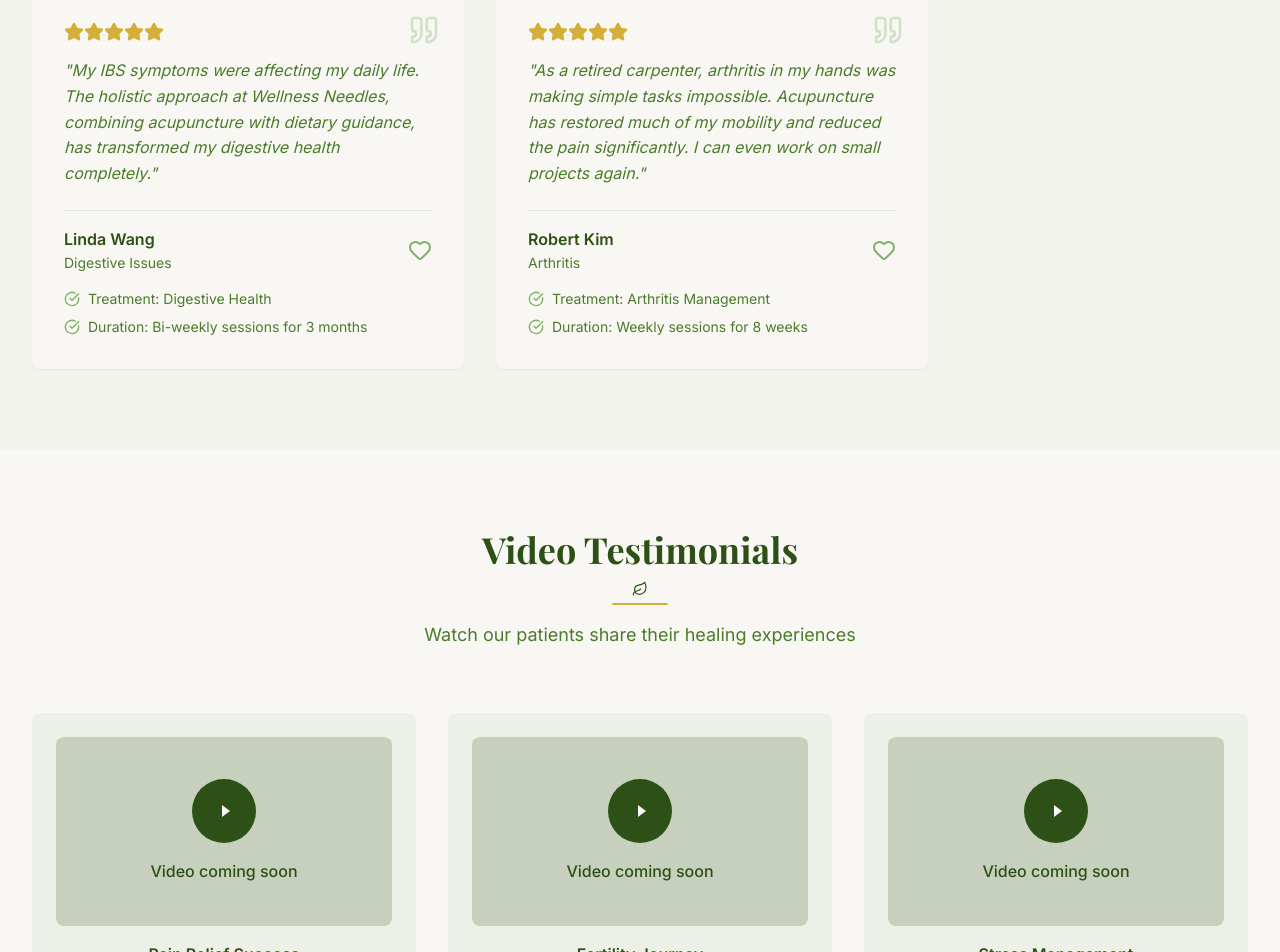
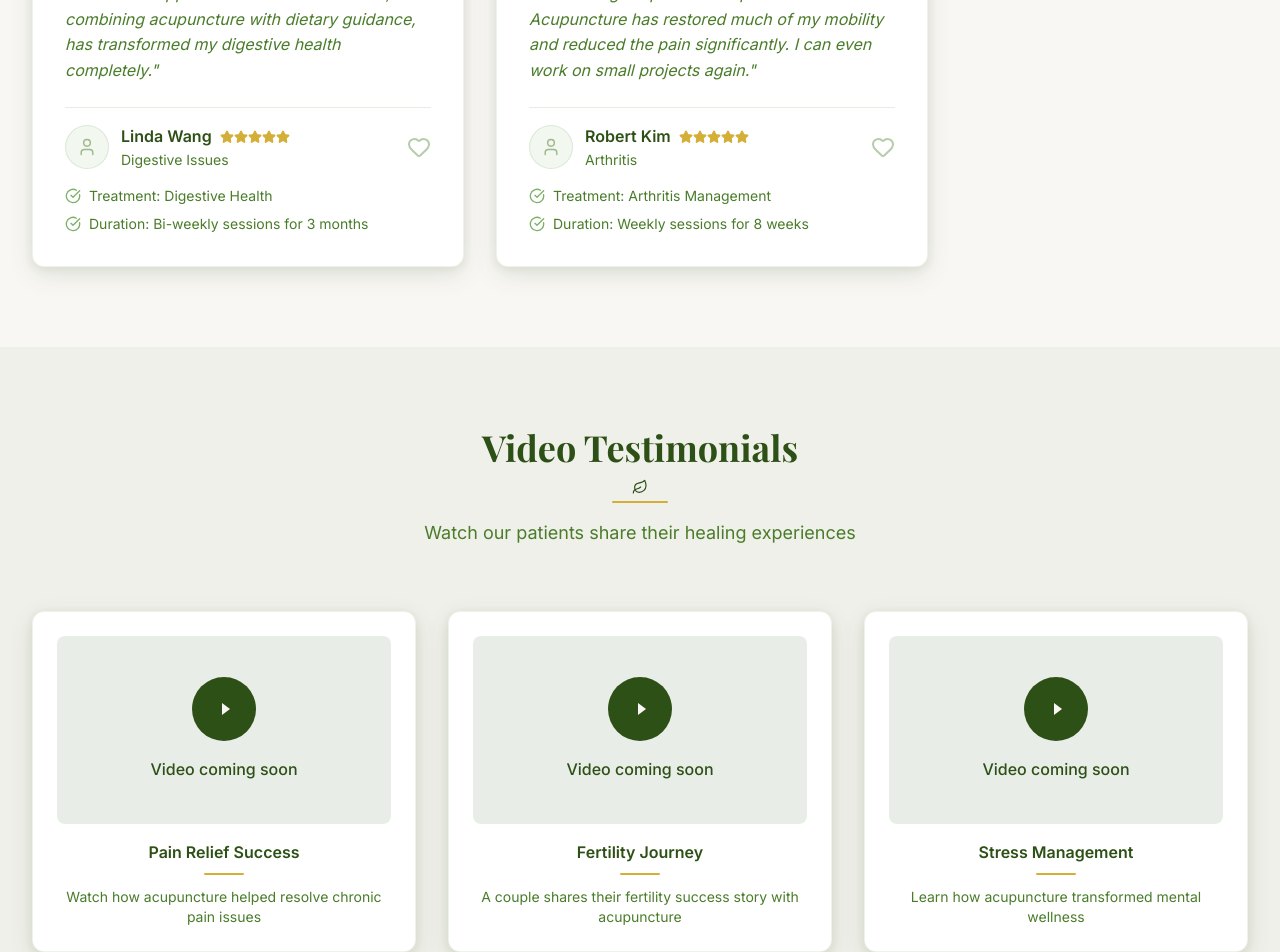
Before and after one commit to hbacalso1229/wellness-needles, a Next.js app: page /testimonials in a window 1280 px wide. Shown: the part 2600-3552 px from the top of the page. Built offline with nearby package versions, Linux system fonts and the light colour scheme; no server answers.

Commit message:
Polish testimonials cards and keep sticky Share sidebar with brand chrome

```diff
--- a/src/app/testimonials/page.tsx
+++ b/src/app/testimonials/page.tsx
@@ -1,6 +1,6 @@
 'use client'
 
-import { Star, Quote, Heart, CheckCircle } from 'lucide-react'
+import { Star, Quote, Heart, CheckCircle, User } from 'lucide-react'
 import { CTAButton, DecorativeImageCard, HeroSection, SectionHeading } from '../../features'
 import { BookingCtaButton } from '@/components/BookingCtaButton'
 import { useBookingCtaHref } from '@/hooks/useBookingCtaHref'
@@ -140,14 +140,14 @@ export default function Testimonials() {
       </section>
 
       {/* Testimonials Grid */}
-      <section className="py-20 bg-accent/5">
+      <section className="py-20 bg-cream">
         <div className="max-w-7xl mx-auto px-4 sm:px-6 lg:px-8">
           <SectionHeading
             title="Success Stories"
             subtitle="Illustrative examples of common treatment journeys"
             className="text-center mb-4"
           />
-          <p className="mb-16 max-w-3xl mx-auto text-sm text-secondary bg-cream/80 border border-accent/20 rounded-lg px-4 py-3 text-center">
+          <p className="mb-16 max-w-3xl mx-auto text-sm text-secondary bg-white border border-accent/20 rounded-lg px-4 py-3 text-center shadow-[0_4px_12px_rgba(45,80,22,0.06)]">
             These stories are illustrative examples for educational purposes and are not attributed
             to verified patients. Genuine reviews will be published here once consent is obtained.
           </p>
@@ -157,15 +157,11 @@ export default function Testimonials() {
               {/* Mobile: horizontal scroll carousel | md: 2-col */}
               <div className="flex gap-5 overflow-x-auto snap-x snap-mandatory pb-4 -mx-4 px-4 sm:-mx-6 sm:px-6 md:mx-0 md:px-0 md:grid md:grid-cols-2 md:overflow-visible md:pb-0 md:gap-8">
                 {testimonials.map((testimonial, index) => (
-                  <div key={index} className="snap-start shrink-0 w-[80vw] sm:w-[55vw] md:w-auto bg-cream rounded-lg p-8 shadow-sm relative card-emboss">
+                  <div
+                    key={index}
+                    className="group snap-start shrink-0 w-[80vw] sm:w-[55vw] md:w-auto relative bg-white rounded-xl p-8 border border-accent/15 shadow-[0_8px_24px_rgba(45,80,22,0.12),0_2px_8px_rgba(45,80,22,0.08)] transition-all duration-300 motion-safe:hover:-translate-y-1 motion-safe:active:-translate-y-0.5 hover:border-primary/25 hover:shadow-[0_14px_32px_rgba(45,80,22,0.18),0_4px_12px_rgba(45,80,22,0.1)]"
+                  >
                     <Quote className="absolute top-6 right-6 w-8 h-8 text-accent/30" />
-
-                    {/* Rating */}
-                    <div className="flex items-center mb-4">
-                      {[...Array(testimonial.rating)].map((_, i) => (
-                        <Star key={i} className="w-5 h-5 text-gold fill-current" />
-                      ))}
-                    </div>
 
                     {/* Testimonial Text */}
                     <p className="text-secondary mb-6 italic">
@@ -174,16 +170,31 @@ export default function Testimonials() {
 
                     {/* Patient Info */}
                     <div className="border-t border-accent/20 pt-4">
-                      <div className="flex items-center justify-between">
-                        <div>
-                          <h4 className="font-semibold text-primary">
+                      <div className="flex items-center justify-between gap-3">
+                        <div className="flex min-w-0 items-center gap-3">
+                          <div
+                            className="flex h-11 w-11 shrink-0 items-center justify-center rounded-full bg-accent/10 border border-accent/20"
+                            aria-hidden="true"
+                          >
+                            <User className="h-5 w-5 text-secondary/50" strokeWidth={1.75} />
+                          </div>
+                          <div className="min-w-0">
+                            <div className="flex flex-wrap items-center gap-x-2 gap-y-1">
+                              <h4 className="font-semibold text-primary truncate">
                                 {testimonial.name}
                               </h4>
-                          <p className="text-sm text-secondary">
+                              <div className="flex items-center" aria-label={`${testimonial.rating} out of 5 stars`}>
+                                {[...Array(testimonial.rating)].map((_, i) => (
+                                  <Star key={i} className="w-3.5 h-3.5 text-gold fill-current" />
+                                ))}
+                              </div>
+                            </div>
+                            <p className="text-sm text-secondary truncate">
                               {testimonial.condition}
                             </p>
                           </div>
-                        <Heart className="w-6 h-6 text-accent" />
+                        </div>
+                        <Heart className="w-6 h-6 shrink-0 text-secondary/40 transition-colors duration-300 group-hover:text-accent" />
                       </div>
 
                       <div className="mt-4 space-y-2">
@@ -213,7 +224,7 @@ export default function Testimonials() {
             {/* Share CTA — below stories on mobile, sticky sidebar on desktop */}
             <aside className="w-full mt-8 lg:mt-0 p-5 rounded-xl bg-accent/15 shadow-lg shadow-primary/15 border border-accent/20 card-emboss lg:sticky lg:top-24">
               <h3 className="font-semibold text-base text-primary mb-2">
-                Share Your Success Story
+                Share your success story
               </h3>
               <p className="text-sm text-secondary mb-4">
                 Experienced healing through our treatments? We&apos;d love to hear your journey.
@@ -243,7 +254,7 @@ export default function Testimonials() {
       </section>
 
       {/* Video Testimonials Section */}
-      <section className="py-20 bg-cream">
+      <section className="py-20 bg-secondary/5">
         <div className="max-w-7xl mx-auto px-4 sm:px-6 lg:px-8">
           <SectionHeading
             title="Video Testimonials"
@@ -252,50 +263,37 @@ export default function Testimonials() {
 
           {/* Mobile: horizontal scroll carousel | md: 2-col | lg: 3-col */}
           <div className="flex gap-5 overflow-x-auto snap-x snap-mandatory pb-4 -mx-4 px-4 sm:-mx-6 sm:px-6 md:mx-0 md:px-0 md:grid md:grid-cols-2 md:overflow-visible md:pb-0 lg:grid-cols-3 md:gap-8">
-            <div className="snap-start shrink-0 w-[80vw] sm:w-[55vw] md:w-auto bg-accent/10 rounded-lg p-6 text-center card-emboss">
-              <div className="bg-primary/20 rounded-lg aspect-video mb-4 flex items-center justify-center">
+            {[
+              {
+                title: 'Pain Relief Success',
+                description: 'Watch how acupuncture helped resolve chronic pain issues',
+              },
+              {
+                title: 'Fertility Journey',
+                description: 'A couple shares their fertility success story with acupuncture',
+              },
+              {
+                title: 'Stress Management',
+                description: 'Learn how acupuncture transformed mental wellness',
+              },
+            ].map((video) => (
+              <div
+                key={video.title}
+                className="group snap-start shrink-0 w-[80vw] sm:w-[55vw] md:w-auto bg-white rounded-xl p-6 text-center border border-accent/15 shadow-[0_8px_24px_rgba(45,80,22,0.12),0_2px_8px_rgba(45,80,22,0.08)] transition-all duration-300 motion-safe:hover:-translate-y-1 motion-safe:active:-translate-y-0.5 hover:border-primary/25 hover:shadow-[0_14px_32px_rgba(45,80,22,0.18),0_4px_12px_rgba(45,80,22,0.1)]"
+              >
+                <div className="bg-primary/10 rounded-lg aspect-video mb-4 flex items-center justify-center">
                   <div className="text-center">
-                  <div className="w-16 h-16 bg-primary rounded-full flex items-center justify-center mx-auto mb-4">
-                    <div className="w-0 h-0 border-l-[8px] border-l-cream border-y-[6px] border-y-transparent ml-1"></div>
+                    <div className="w-16 h-16 bg-primary rounded-full flex items-center justify-center mx-auto mb-4 transition-transform duration-300 motion-safe:group-hover:scale-110">
+                      <div className="w-0 h-0 border-l-[8px] border-l-cream border-y-[6px] border-y-transparent ml-1" />
                     </div>
                     <p className="text-primary font-medium">Video coming soon</p>
                   </div>
                 </div>
-              <h3 className="font-semibold text-primary mb-2">Pain Relief Success</h3>
-              <p className="text-secondary text-sm">
-                Watch how acupuncture helped resolve chronic pain issues
-              </p>
+                <h3 className="font-semibold text-primary mb-2">{video.title}</h3>
+                <div className="mx-auto mb-3 h-0.5 w-10 rounded-full bg-gold" aria-hidden="true" />
+                <p className="text-secondary text-sm">{video.description}</p>
               </div>
-
-            <div className="snap-start shrink-0 w-[80vw] sm:w-[55vw] md:w-auto bg-accent/10 rounded-lg p-6 text-center card-emboss">
-              <div className="bg-primary/20 rounded-lg aspect-video mb-4 flex items-center justify-center">
-                <div className="text-center">
-                  <div className="w-16 h-16 bg-primary rounded-full flex items-center justify-center mx-auto mb-4">
-                    <div className="w-0 h-0 border-l-[8px] border-l-cream border-y-[6px] border-y-transparent ml-1"></div>
-                  </div>
-                  <p className="text-primary font-medium">Video coming soon</p>
-                </div>
-              </div>
-              <h3 className="font-semibold text-primary mb-2">Fertility Journey</h3>
-              <p className="text-secondary text-sm">
-                A couple shares their fertility success story with acupuncture
-              </p>
-            </div>
-
-            <div className="snap-start shrink-0 w-[80vw] sm:w-[55vw] md:w-auto bg-accent/10 rounded-lg p-6 text-center card-emboss">
-              <div className="bg-primary/20 rounded-lg aspect-video mb-4 flex items-center justify-center">
-                <div className="text-center">
-                  <div className="w-16 h-16 bg-primary rounded-full flex items-center justify-center mx-auto mb-4">
-                    <div className="w-0 h-0 border-l-[8px] border-l-cream border-y-[6px] border-y-transparent ml-1"></div>
-                  </div>
-                  <p className="text-primary font-medium">Video coming soon</p>
-                </div>
-              </div>
-              <h3 className="font-semibold text-primary mb-2">Stress Management</h3>
-              <p className="text-secondary text-sm">
-                Learn how acupuncture transformed mental wellness
-              </p>
-            </div>
+            ))}
           </div>
 
           {/* Swipe hint — mobile only */}
--- a/src/features/ui/DecorativeImageCard.tsx
+++ b/src/features/ui/DecorativeImageCard.tsx
@@ -77,7 +77,7 @@ export function DecorativeImageCard({
         // Wide tile frame; show the full collage (these assets are portrait — side space is expected).
         <div className="relative">
           <div
-            className={`relative flex h-80 w-full items-center justify-center rounded-xl overflow-hidden shadow-[0_8px_24px_rgba(45,80,22,0.12),0_2px_8px_rgba(45,80,22,0.08)] bg-white border-2 ${borderClass}`}
+            className={`relative flex h-80 w-full items-center justify-center rounded-xl overflow-hidden bg-white border-2 ${borderClass} shadow-[0_8px_24px_rgba(45,80,22,0.12),0_2px_8px_rgba(45,80,22,0.08)] transition-all duration-300 motion-safe:group-hover:-translate-y-1 group-hover:shadow-[0_14px_32px_rgba(45,80,22,0.18),0_4px_12px_rgba(45,80,22,0.1)]`}
           >
             <Image
               src={src}
@@ -97,7 +97,7 @@ export function DecorativeImageCard({
       ) : (
         <div className="relative">
           <div
-            className={`relative h-72 w-full rounded-xl overflow-hidden shadow-[0_8px_24px_rgba(45,80,22,0.12),0_2px_8px_rgba(45,80,22,0.08)] bg-gradient-to-br ${gradientFrom} ${gradientTo}`}
+            className={`relative h-72 w-full rounded-xl overflow-hidden bg-gradient-to-br ${gradientFrom} ${gradientTo} shadow-[0_8px_24px_rgba(45,80,22,0.12),0_2px_8px_rgba(45,80,22,0.08)] transition-all duration-300 motion-safe:group-hover:-translate-y-1 group-hover:shadow-[0_14px_32px_rgba(45,80,22,0.18),0_4px_12px_rgba(45,80,22,0.1)]`}
           >
             <Image
               src={src}
```
Lines whose indentation alone changed are shown as unchanged.
